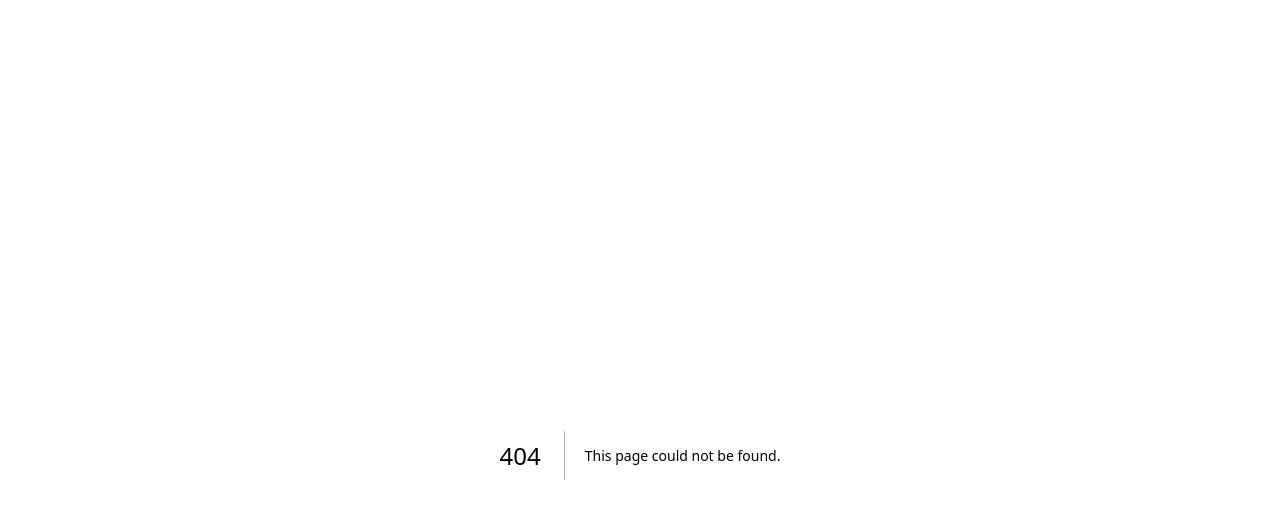
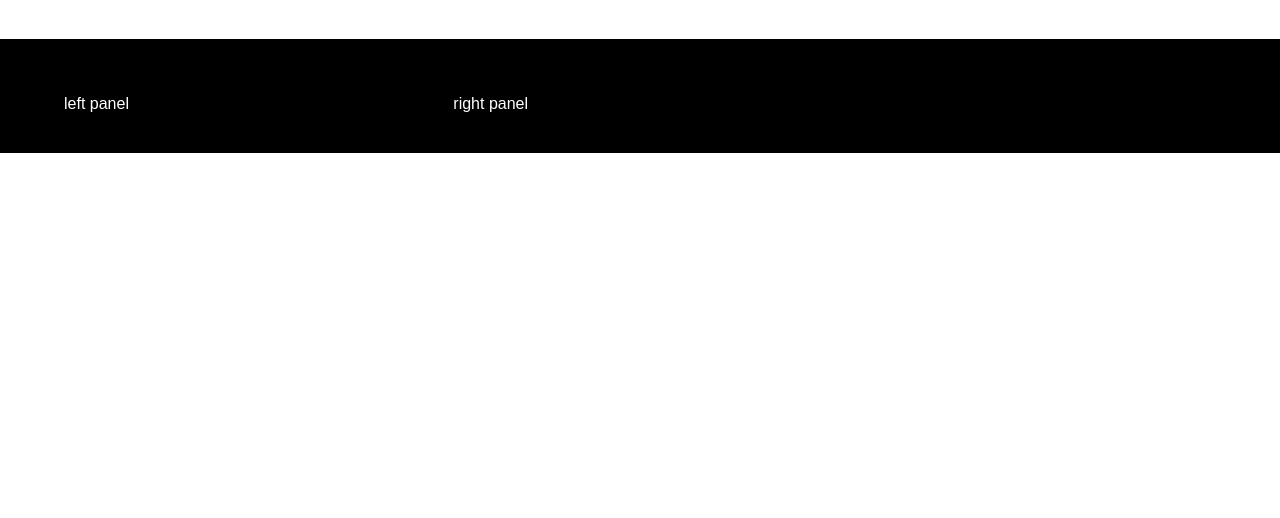
Before and after one commit to ramprasad777/imtiaz-khan, a Next.js app: page /components/pages-content/home/my-thaughts/MyThaughts in a window 1280 px wide. Before the commit this address had no page. Shown: the top 518 px of the page. Built offline with nearby package versions, Linux system fonts and the light colour scheme.

Commit message:
home-page|my thaughts section added

```diff
--- /dev/null
+++ b/src/pages/components/pages-content/home/my-thaughts/MyThaughts.js
@@ -0,0 +1,26 @@
+import { makeStyles } from '@mui/styles';
+import {Container, Box, Grid, Typography} from '@mui/material';
+const useStyles = makeStyles({
+    myThaughtsWrapper:{
+        backgroundColor:'#000',
+        color:'#fff',
+    }
+})
+const MyThaughts = () =>{
+    const classes = useStyles();
+    return(
+        <div className={classes.myThaughtsWrapper}>
+            <Container maxWidth="lg">
+                <Grid container spacing={2} pt={5} pb={5} className='thaughtsWrapper'>
+                    <Grid item xs={12} sm={4} mdOffset={4}>
+                        left panel
+                    </Grid>
+                    <Grid item xs={12} sm={4}>
+                        right panel
+                    </Grid>
+                </Grid>
+            </Container>
+        </div>
+    )
+}
+export default MyThaughts;
```
Also changed, not shown: src/pages/components/pages-content/home/happy-to-serve/HappyToServe.js (+8 -1 lines).
